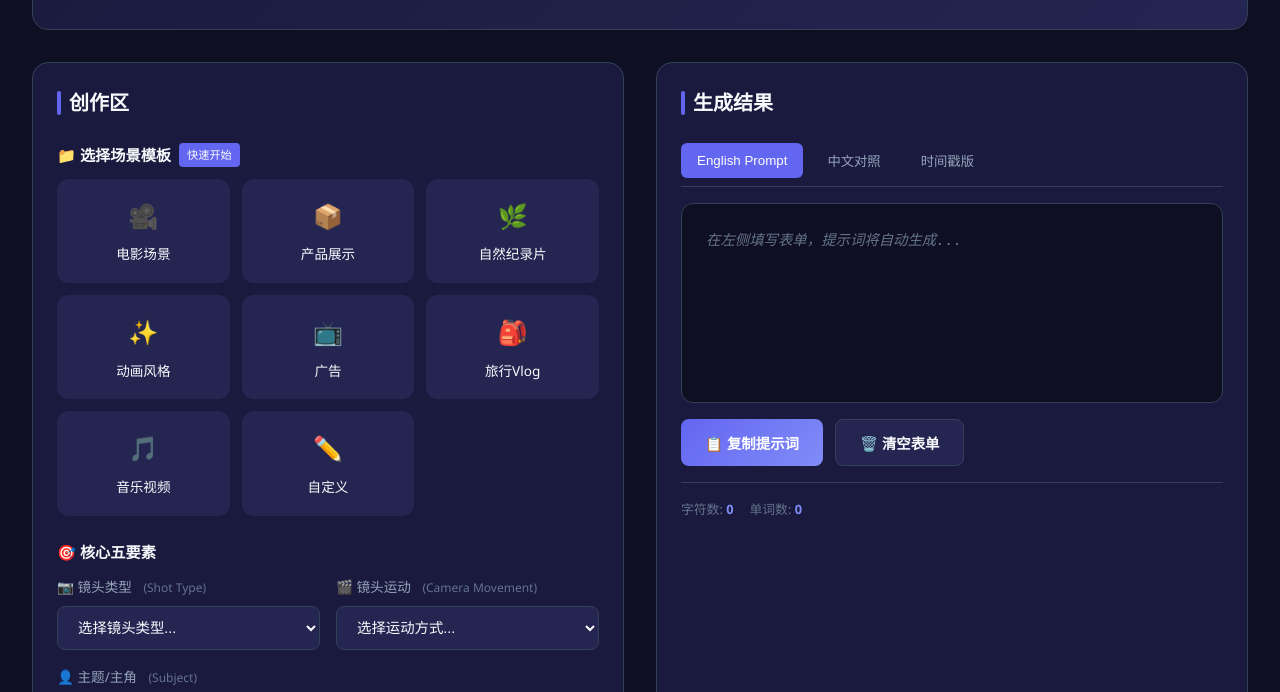
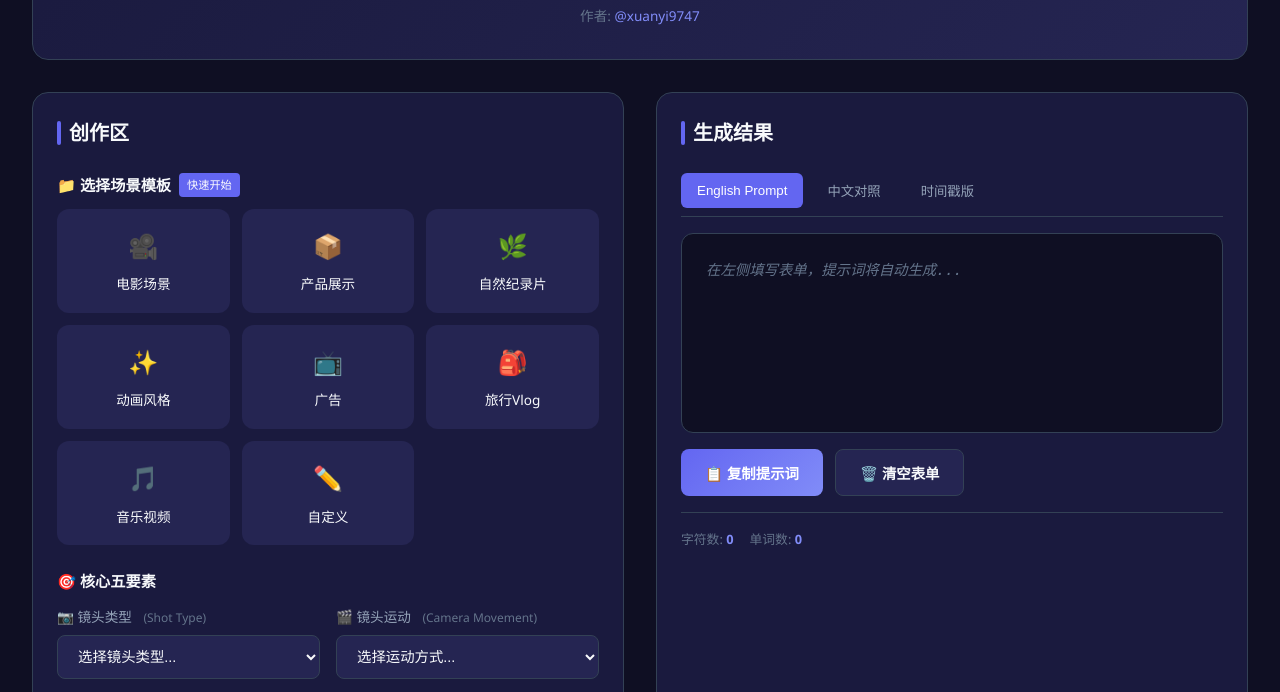
Before and after one commit to xuanxuan1983/veo-prompt-generator, a plain HTML site: page index.html in a window 1280 px wide. Shown: the part 153-845 px from the top of the page. Drawn offline with Linux system fonts and the light colour scheme.

Commit message:
Add author info: xuanyi9747

```diff
--- a/index.html
+++ b/index.html
@@ -481,6 +481,9 @@
         <header>
             <h1>🎬 Veo 视频提示词生成器</h1>
             <p>基于 Google 官方指南，小白也能写出专业级视频提示词</p>
+            <p style="font-size: 0.85rem; color: var(--text-muted); margin-top: 0.5rem;">作者: <a
+                    href="https://github.com/xuanyi9747"
+                    style="color: var(--accent-secondary); text-decoration: none;">@xuanyi9747</a></p>
         </header>
 
         <div class="main-layout">
```
Also changed, not shown: 2 other files.
